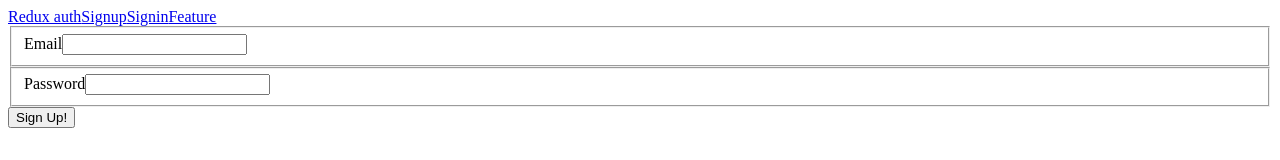
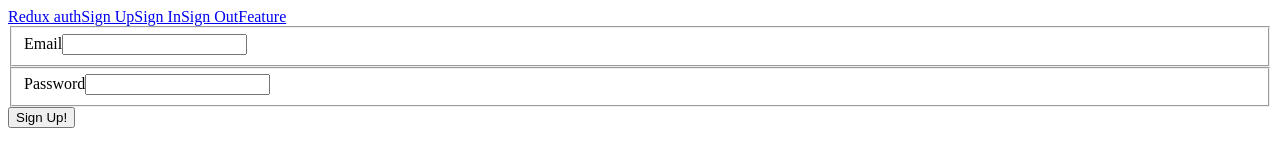
Before and after one commit to william251082/nodereactfullstack, a React (Create React App) app in the folder auth/client/: page /signup in a window 1280 px wide. Shown: the top 160 px of the page. Built offline with nearby package versions, Linux system fonts and the light colour scheme.

Commit message:
automatic sign out

```diff
--- a/auth/client/src/actions/index.js
+++ b/auth/client/src/actions/index.js
@@ -14,7 +14,7 @@ export const signup = (formProps, callback) => async dispatch => {
 };
 
 export const signout = () => {
-    localStorage.clearItem('token');
+    localStorage.removeItem('token');
 
     return {
         type: AUTH_USER,
--- a/auth/client/src/components/Header.js
+++ b/auth/client/src/components/Header.js
@@ -6,8 +6,9 @@ class Header extends Component {
         return (
             <div>
                 <Link to="/">Redux auth</Link>
-                <Link to="/signup">Signup</Link>
-                <Link to="/signin">Signin</Link>
+                <Link to="/signup">Sign Up</Link>
+                <Link to="/signin">Sign In</Link>
+                <Link to="/signout">Sign Out</Link>
                 <Link to="/feature">Feature</Link>
             </div>
         )
--- a/auth/client/src/components/auth/Signout.js
+++ b/auth/client/src/components/auth/Signout.js
@@ -1,9 +1,15 @@
 import React, {Component} from 'react';
+import {connect} from "react-redux";
+import * as actions from "../../actions";
 
 class Signout extends Component {
+    componentDidMount() {
+        this.props.signout();
+    }
+
     render() {
         return <div>Sorry to see you go</div>
     }
 }
 
-export default Signout;
+export default connect(null, actions)(Signout);
```
